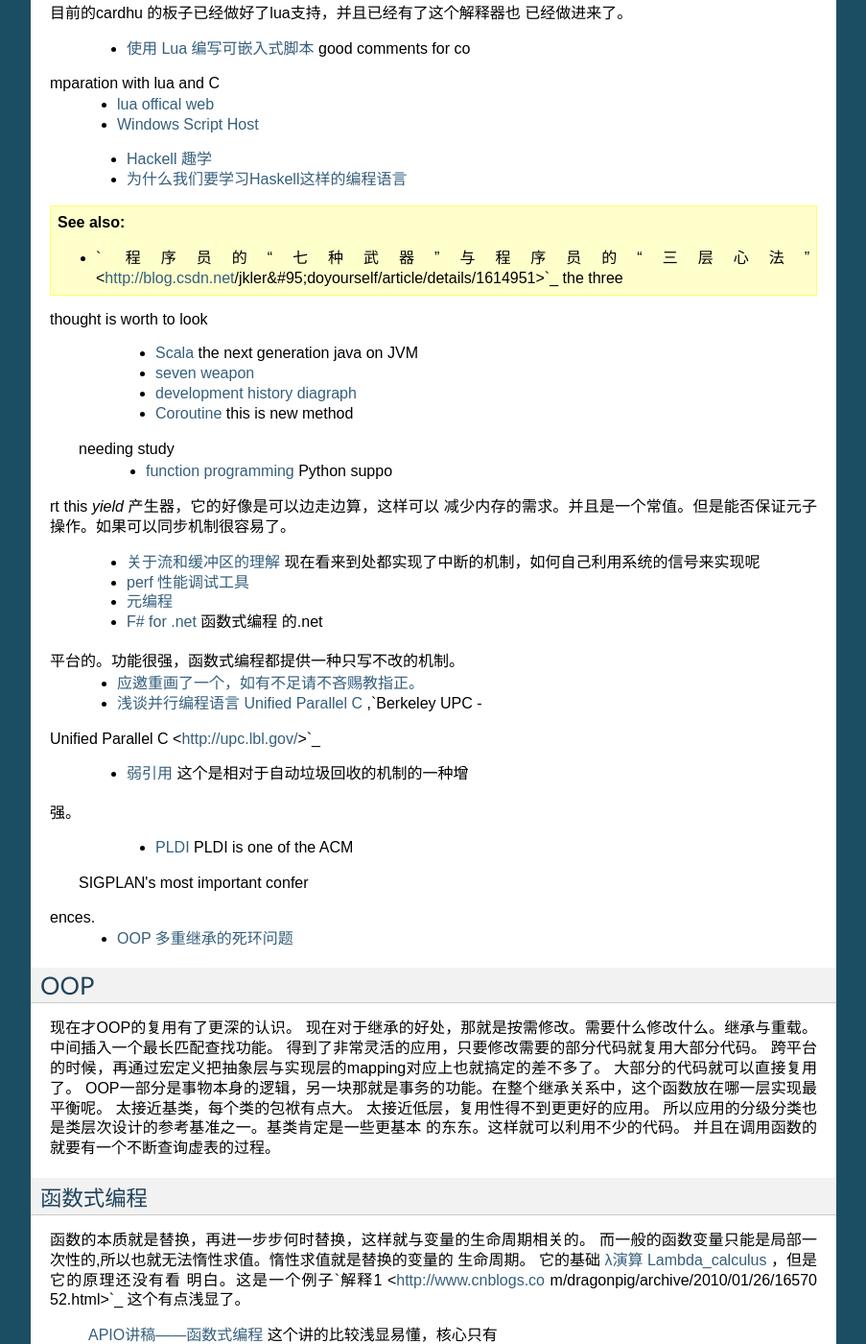
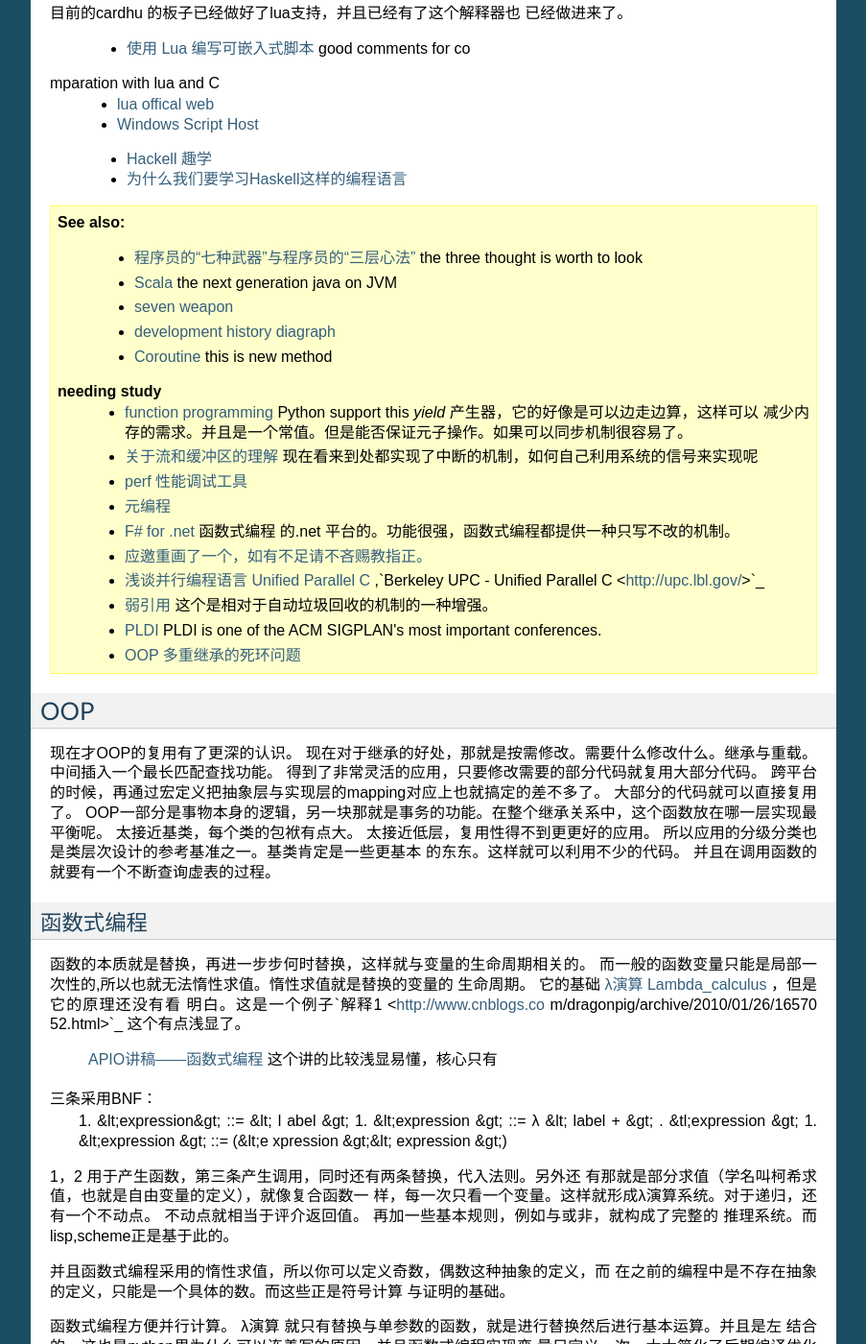
Before and after one commit to gwli/Programming, a Sphinx documentation site: the page built from source/content/Stage_0/ProgrammingLanguage.rst, in a window 1280 px wide and 1400 px high, scrolled down 4606 px. Shown: the whole window at 96% size, without its empty margins (198-1101 px from the left). Built offline with Sphinx 7.4.7, drawn with Linux system fonts in a browser that asks for light colours; some of the changed text lies outside the part shown.

Commit message:
fix format errors

```diff
--- a/source/content/Stage_0/ProgrammingLanguage.rst
+++ b/source/content/Stage_0/ProgrammingLanguage.rst
@@ -55,7 +55,7 @@ protobuf也是一个小符号系统。 一个简化版本，那就是pack/unpack
 
    #include <stdarg.h>
 
-   /* pack: pack binary item into buff return lengh *  /
+   /* pack: pack binary item into buff return lengh */
    int pack(unchar * buf, char * fmt, ...){
        va_list args;
        char ap;
@@ -361,34 +361,26 @@ mparation with lua and C
 
 .. seealso::
 
-   * ` 程序员的“七种武器”与程序员的“三层心法”  <http://blog.csdn.net/jkler&#95;doyourself/article/details/1614951>`_  the three
-thought is worth to look
+   * `程序员的“七种武器”与程序员的“三层心法”  <http://blog.csdn.net/jkler&#95;doyourself/article/details/1614951>`_  the three thought is worth to look
    * `Scala <http://developer.51cto.com/art/200906/127830.htm>`_  the next generation java on JVM
    * `seven weapon  <http://www.china-pub.com/STATIC07/0711/jsj&#95;cxy&#95;071114.asp>`_
    * `development history diagraph <http://s13.sinaimg.cn/orignal/50d442d8x92d052ab23dc&#38;690>`_
    * `Coroutine  <http://www.douban.com/note/11552969/>`_  this is new method
  needing study
-   * `function programming <http://www.oschina.net/news/27606/functional-programming-intro>`_  Python suppo
-rt this *yield* 产生器，它的好像是可以边走边算，这样可以
-减少内存的需求。并且是一个常值。但是能否保证元子操作。如果可以同步机制很容易了。
+   * `function programming <http://www.oschina.net/news/27606/functional-programming-intro>`_  Python support this *yield* 产生器，它的好像是可以边走边算，这样可以 减少内存的需求。并且是一个常值。但是能否保证元子操作。如果可以同步机制很容易了。
 
    * `关于流和缓冲区的理解 <http://www.cppblog.com/lucency/archive/2008/04/07/46419.html>`_  现在看来到处都实现了中断的机制，如何自己利用系统的信号来实现呢
 
    * `perf 性能调试工具 <http://www.ibm.com/developerworks/cn/linux/l-cn-perf1/index.html>`_
    * `元编程 <http://wenku.baidu.com/view/590f24c59ec3d5bbfd0a740b.html>`_
 
-   * `F# for .net  <http://msdn.microsoft.com/zh-cn/magazine/cc164244.aspx>`_  函数式编程 的.net
-平台的。功能很强，函数式编程都提供一种只写不改的机制。
+   * `F# for .net  <http://msdn.microsoft.com/zh-cn/magazine/cc164244.aspx>`_  函数式编程 的.net 平台的。功能很强，函数式编程都提供一种只写不改的机制。
    * `应邀重画了一个，如有不足请不吝赐教指正。 <http://www.zhihu.com/question/20328274/answer/14773991>`_
-   * `浅谈并行编程语言 Unified Parallel C <http://www.ibm.com/developerworks/cn/linux/l-cn-upc/>`_ ,`Berkeley UPC -
-Unified Parallel C <http://upc.lbl.gov/>`_
+   * `浅谈并行编程语言 Unified Parallel C <http://www.ibm.com/developerworks/cn/linux/l-cn-upc/>`_ ,`Berkeley UPC - Unified Parallel C <http://upc.lbl.gov/>`_
 
 
-   * `弱引用 <http://www.ibm.com/developerworks/cn/java/j-jtp11225/>`_  这个是相对于自动垃圾回收的机制的一种增
-强。
-   * `PLDI <http://en.wikipedia.org/wiki/Conference&#95;on&#95;Programming&#95;Language&#95;Design&#95;and&#95;Implementation>`_  PLDI is one of the ACM
- SIGPLAN&#39;s most important confer
-ences.
+   * `弱引用 <http://www.ibm.com/developerworks/cn/java/j-jtp11225/>`_  这个是相对于自动垃圾回收的机制的一种增强。
+   * `PLDI <http://en.wikipedia.org/wiki/Conference&#95;on&#95;Programming&#95;Language&#95;Design&#95;and&#95;Implementation>`_  PLDI is one of the ACM SIGPLAN&#39;s most important conferences.
    * `OOP 多重继承的死环问题 <http://en.wikipedia.org/wiki/Multiple&#95;inheritance>`_
 
 
```
Also changed, not shown: other parts of source/content/Stage_0/ProgrammingLanguage.rst (+5 -7 lines).
